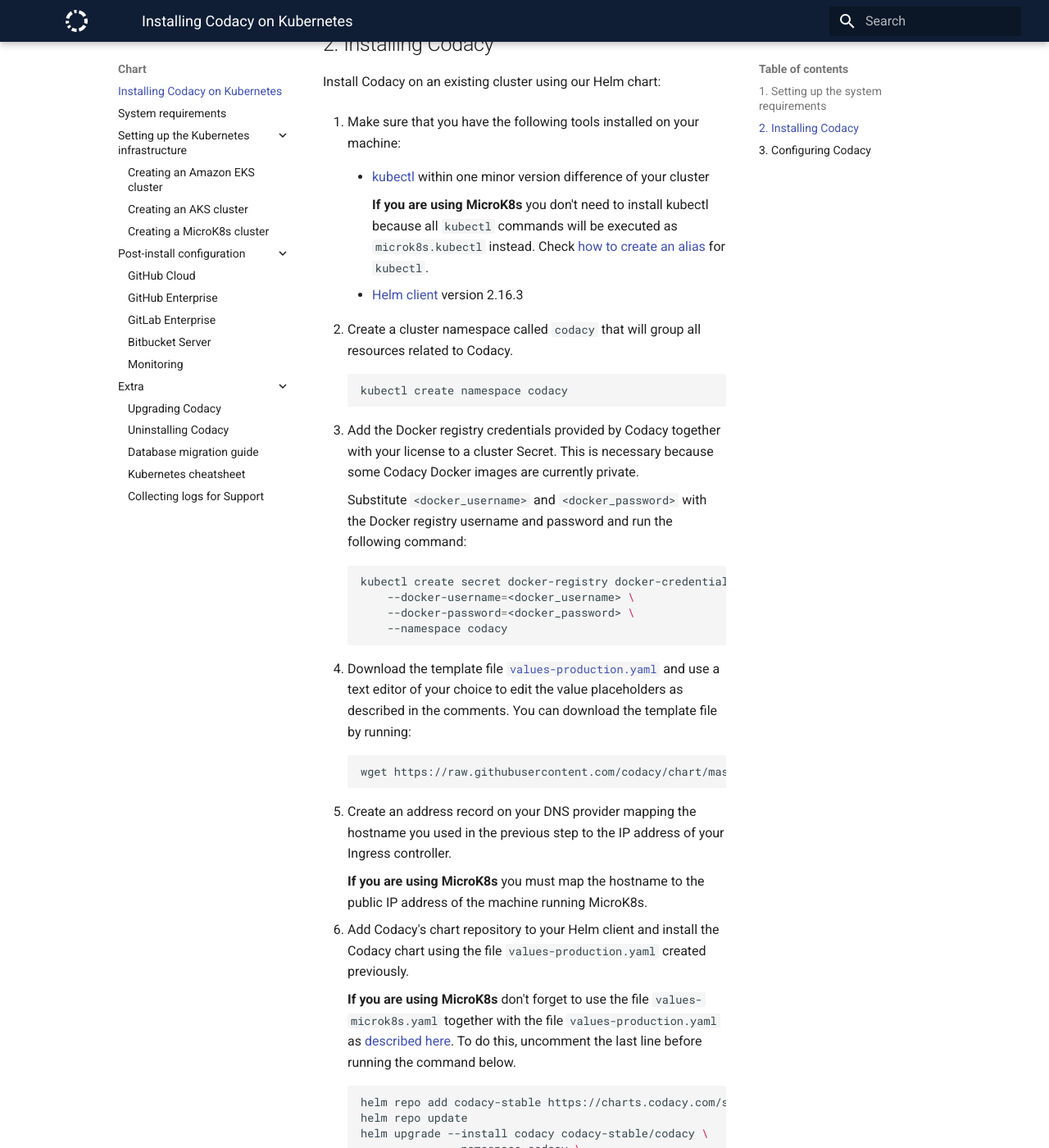
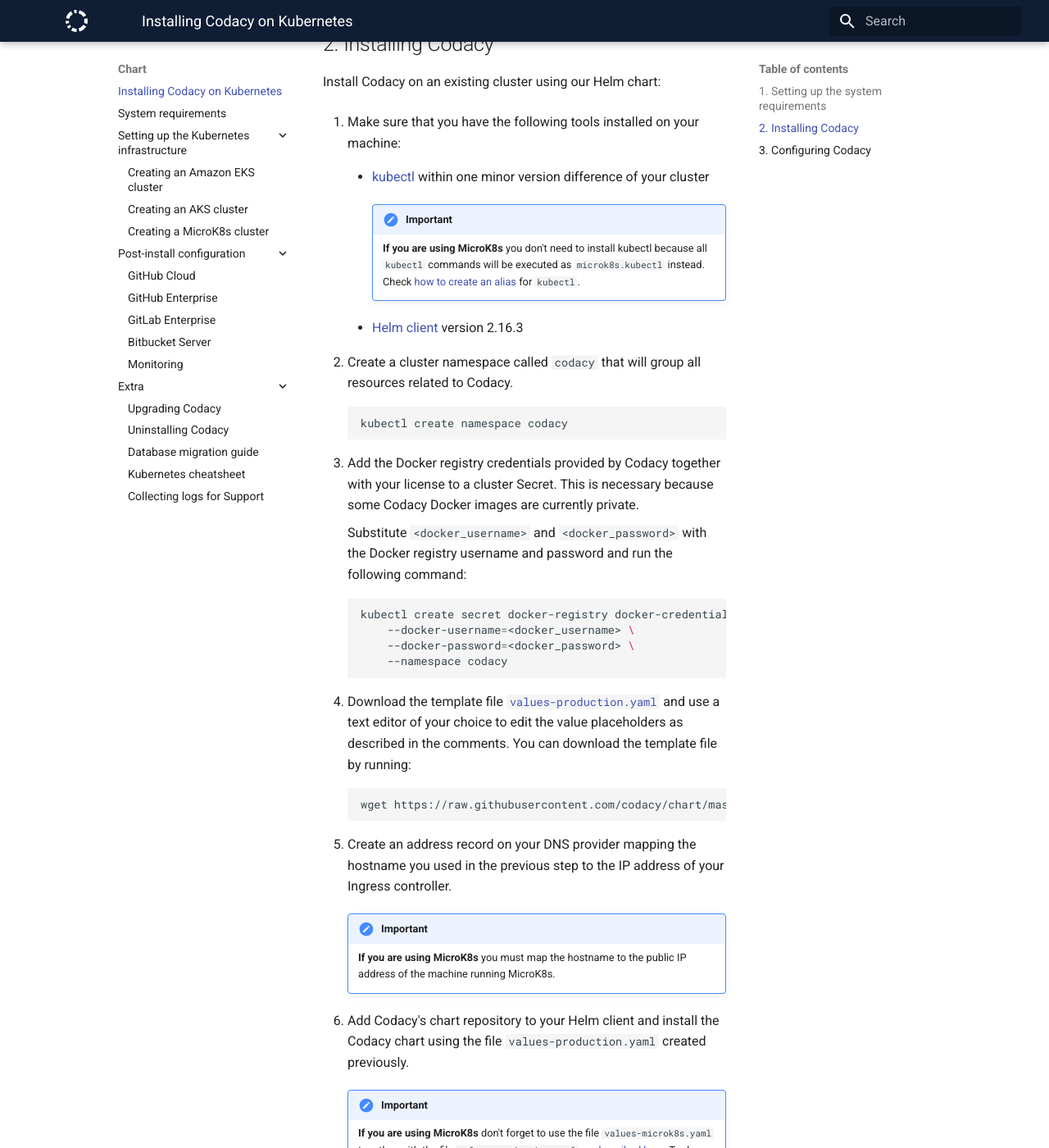
Before and after one commit to codacy/chart, an MkDocs documentation site: the page built from docs/index.md, in a window 1280 px wide and 1400 px high, scrolled down 1153 px. Shown: the whole window at 82% size. Built offline with MkDocs 1.6.1 and Material for MkDocs 9.7.7, drawn with Linux system fonts in a browser that asks for light colours.

Commit message:
Format "important" blocks in index.md

````diff
--- a/docs/index.md
+++ b/docs/index.md
@@ -40,7 +40,8 @@
 
     -   [kubectl](https://kubernetes.io/docs/tasks/tools/install-kubectl/) within one minor version difference of your cluster
 
-        **If you are using MicroK8s** you don't need to install kubectl because all `kubectl` commands will be executed as `microk8s.kubectl` instead. Check [how to create an alias](infrastructure/microk8s-quickstart.md#5-installing-codacy) for `kubectl`.
+        !!! important
+            **If you are using MicroK8s** you don't need to install kubectl because all `kubectl` commands will be executed as `microk8s.kubectl` instead. Check [how to create an alias](infrastructure/microk8s-quickstart.md#5-installing-codacy) for `kubectl`.
 
     -   [Helm client](https://v2.helm.sh/docs/using_helm/#installing-helm) version 2.16.3
 
@@ -69,11 +70,13 @@
 
 5.  Create an address record on your DNS provider mapping the hostname you used in the previous step to the IP address of your Ingress controller.
 
-    **If you are using MicroK8s** you must map the hostname to the public IP address of the machine running MicroK8s.
+    !!! important
+        **If you are using MicroK8s** you must map the hostname to the public IP address of the machine running MicroK8s.
 
 6.  Add Codacy's chart repository to your Helm client and install the Codacy chart using the file `values-production.yaml` created previously.
 
-    **If you are using MicroK8s** don't forget to use the file `values-microk8s.yaml` together with the file `values-production.yaml` as [described here](infrastructure/microk8s-quickstart.md#5-installing-codacy). To do this, uncomment the last line before running the command below.
+    !!! important
+        **If you are using MicroK8s** don't forget to use the file `values-microk8s.yaml` together with the file `values-production.yaml` as [described here](infrastructure/microk8s-quickstart.md#5-installing-codacy). To do this, uncomment the last line before running the command below.
 
     ```bash
     helm repo add codacy-stable https://charts.codacy.com/stable/
````
